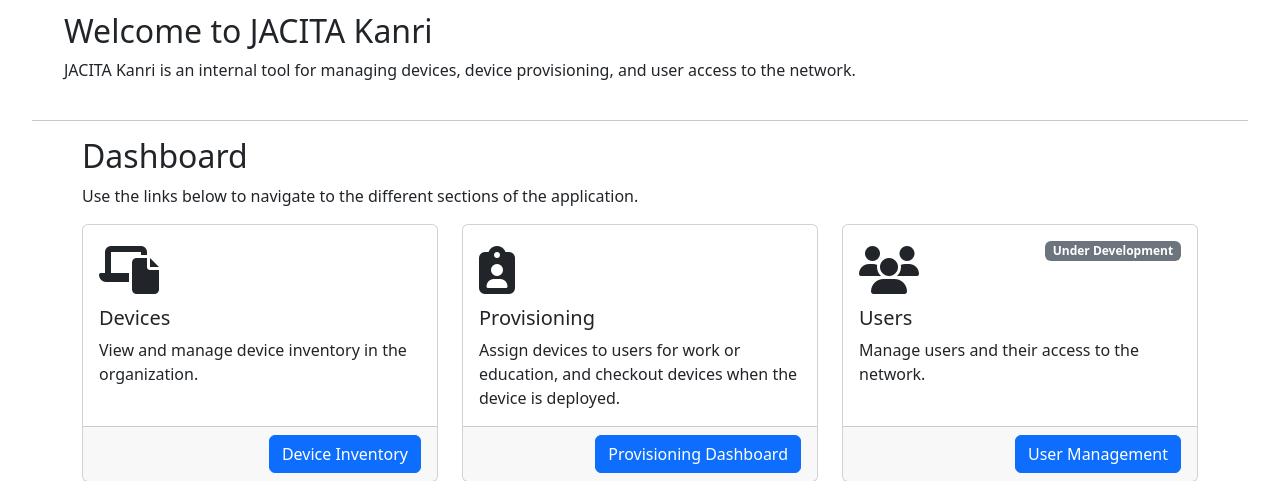
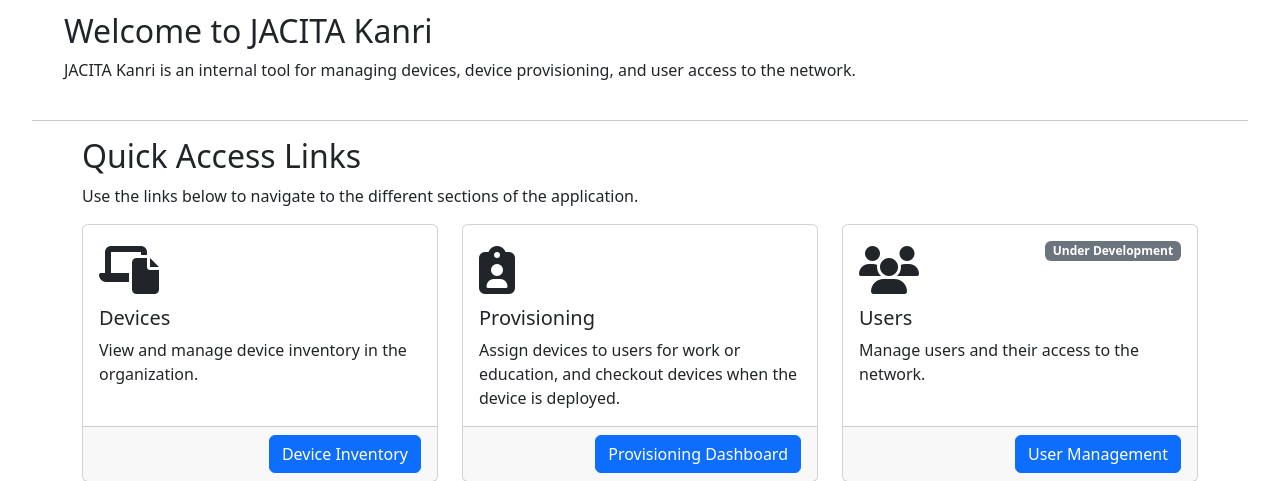
Before and after one commit to ravendinata/JACITA-Kanri, a Flask app: page / in a window 1280 px wide. Shown: the part 82-563 px from the top of the page. Run offline with Flask 3, Linux system fonts and the light colour scheme; parts of the project's set-up code (start-up, migrations or seed data) failed here and were passed over; some libraries are stand-ins or nearby versions.

Commit message:
Update home page quick links title

```diff
--- a/templates/index.html
+++ b/templates/index.html
@@ -7,7 +7,7 @@
 </div>
 <hr>
 <div class="container-md">
-    <h1>Dashboard</h1>
+    <h1>Quick Access Links</h1>
     <p>Use the links below to navigate to the different sections of the application.</p>
     <div class="row mb-4">
         <div class="col-md-4">
```
